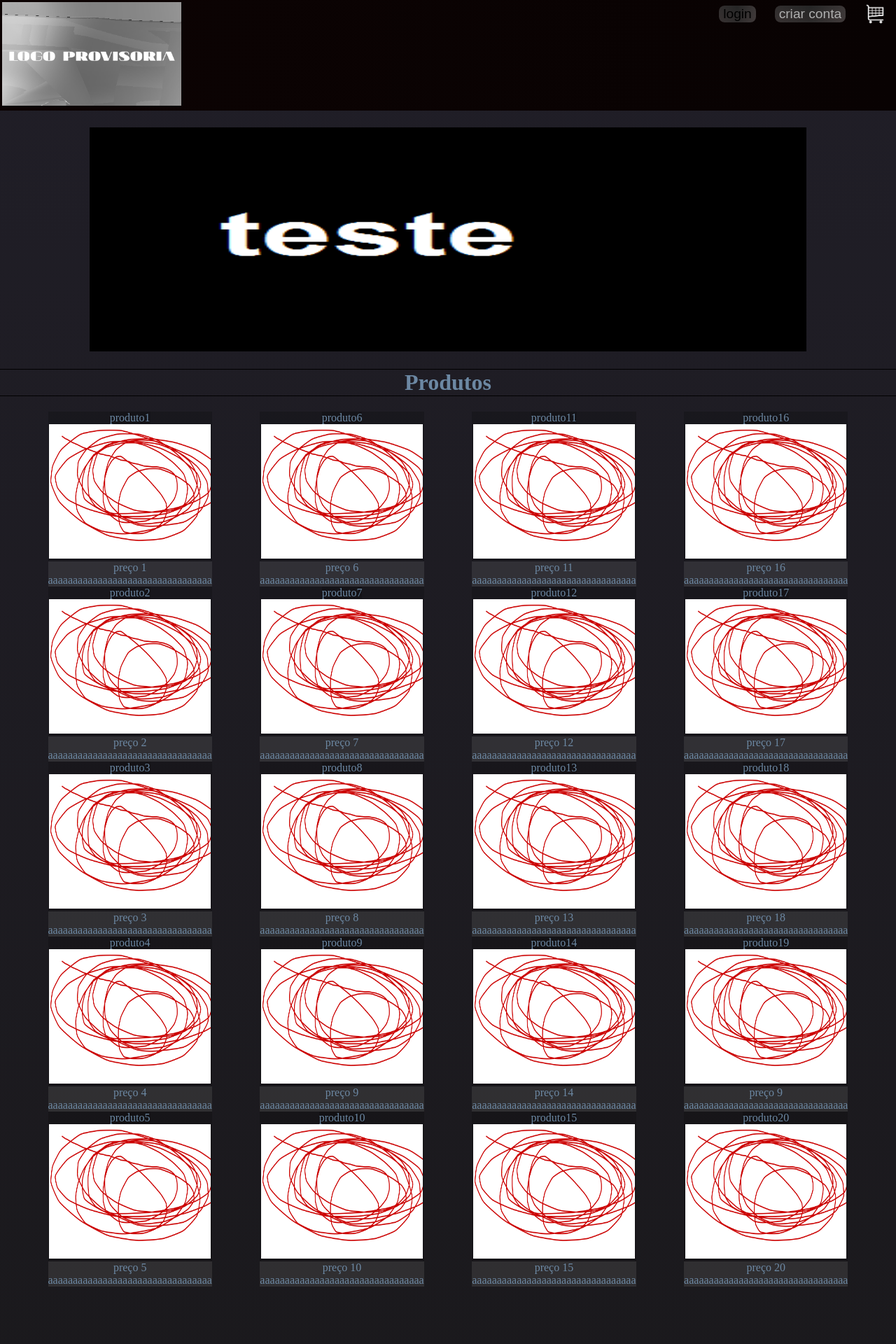
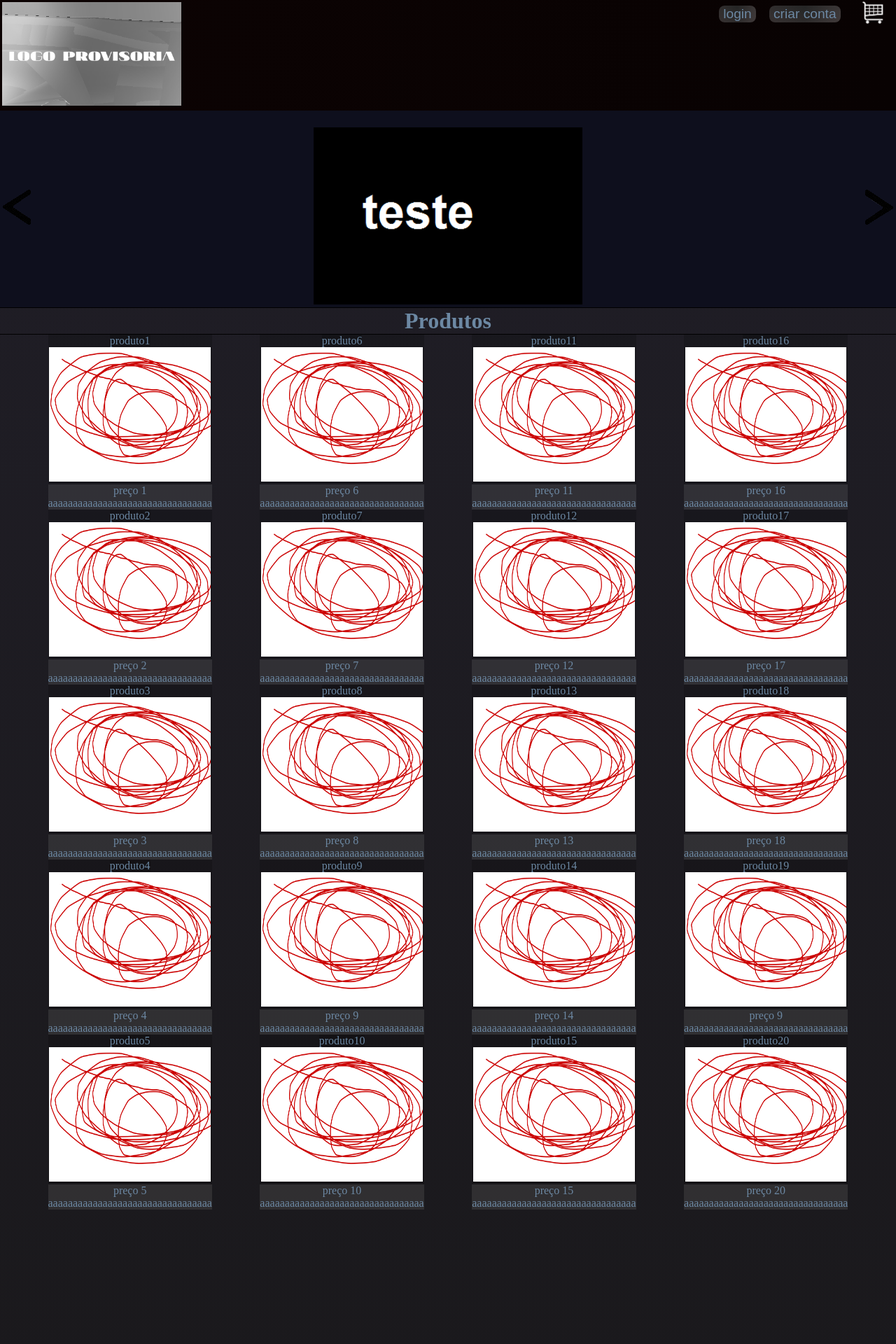
Before and after one commit to DANIELKENTARO/3-ano-analise, a PHP site: page / in a window 1280 px wide. Shown: the top 1920 px of the page at 70% size. Run offline with PHP 8.4, Linux system fonts and the light colour scheme.

Commit message:
Add files via upload

```diff
--- a/index.html
+++ b/index.html
@@ -14,32 +14,33 @@
                 <li><img src="img/logo.png" class="imglogo" id="img1"></li>
             </div>
             <div class="login">
-                <button><a href="login.html">login</a></button>
-                <button href="#">criar conta</button>
-                <img src="img/imagem_2024-02-29_113746222-removebg-preview.png" alt="Google (Noto Color Emoji - Unicode 15.1)" id="img2">
-
+        <button><a href="login.html">login</a></button>
+        <button href="#"><a href="#">criar conta</a></button>
+                            <div class="carrinho">
+                                <a href="carrinho.html">
+                                    <img src="img/imagem_2024-02-29_113746222-removebg-preview.png" alt="Google (Noto Color Emoji - Unicode 15.1)" id="img2">
+                                </a>
+                            </div>
     </header>
     <main>
 <div class="main">
             <div class="carrossel">
-                <center>
-                    <script >
-                        a = document.getElementsByClassName()[0]
-                        hide()
-                        a = document.getElementsByClassName()[0]
-                        style.addProperty("display: none;")
-                        click()
-                        style.removeProperty("hide")
-                    </script>
-            <img src="img/teste.png" class="a" id="show" alt="carrossel no futuro" onclick="hide()">
-            <img src="img/teste.png" class="a" id="hide" alt="carrossel no futuro" onclick="hide()">
-            <img src="img/teste.png" class="a" id="hide" alt="carrossel no futuro" onclick="hide()">
-            <img src="img/teste.png" class="a" id="hide" alt="carrossel no futuro" onclick="hide()">
-                </center>
+                <div class="setas">
+                    <img src="img/anterior.png" alt="<-">
+                </div>
+                    <div class="imagens_carrossel">
+            <img src="img/teste.png" class="a" id="show" alt="carrossel no futuro">
+            <img src="img/teste.png" class="a" id="hide" alt="carrossel no futuro">
+            <img src="img/teste.png" class="a" id="hide" alt="carrossel no futuro">
+            <img src="img/teste.png" class="a" id="hide" alt="carrossel no futuro">
+                    </div>
+                <div class="setas">
+                    <img src="img/próximo.png" alt="->">
+                </div>
             </div>
             <h1>Produtos</h1>
     <div class="produtos">
-<!-- max caracteres na descrição por linha: 31-->
+<!-- maximo de caracteres na descrição por linha: 31-->
                 <div class="bloco1">
             <div class="flex_produtos">
                     <label for="p1" class="flex_produtos">produto1</label>
--- a/style.css
+++ b/style.css
@@ -7,6 +7,7 @@ hr{
     margin: 0;
 }
 h1{
+    margin: 0;
     border-top: 1px solid black;
     border-bottom: 1px solid black;
     text-align: center;
@@ -50,8 +51,9 @@ button{
     max-height: 20vh;
 }
 #img2{
-    max-width: 4vw;
-    max-height: 4vh;
+    max-width: 3vw;
+    max-height: 5vh;
+    padding-left: 0.7vw;
 }
 ul{
     margin: 0;
@@ -68,7 +70,7 @@ li{
     flex-grow: 1;
 }
 a{
-    color: black;
+    color: rgb(108, 136, 163);
     text-decoration: none;
     text-align: center;
 }
@@ -100,23 +102,28 @@ input{
 .tela_login{
     margin: 10vw 70vh;
 }
-    align-self: center;
 .main{
     margin: 0;
     display: flex;
     flex-direction: column;
 }
 .carrossel{
+    display: flex;
+    flex-direction: row;
     align-items: center;
+    justify-content: space-between;
+    background-color: #0e0f1d;
+}
+.setas{
+    cursor:pointer;
 }
 #hide{
     display: none;
 }
 #show{
     padding-top: 3vh;
-    width: 80vw;
-    height: 40vh;
-    cursor: grab;
+    width: 30vw;
+    cursor: pointer;
 }
 .produtos{
     display: flex;
@@ -139,16 +146,24 @@ input{
 }
 .bloco1{
    margin-bottom: 3vh;
+   display: flex;
+   flex-direction: column;
 }
 .bloco2{
    margin-bottom: 3vh;
+   display: flex;
+   flex-direction: column;
 
 }
 .bloco3{
    margin-bottom: 3vh;
+   display: flex;
+   flex-direction: column;
 
 }
 .bloco4{
    margin-bottom: 3vh;
+   display: flex;
+   flex-direction: column;
 
 }
```
Also changed, not shown: anterior.png, próximo.png.
